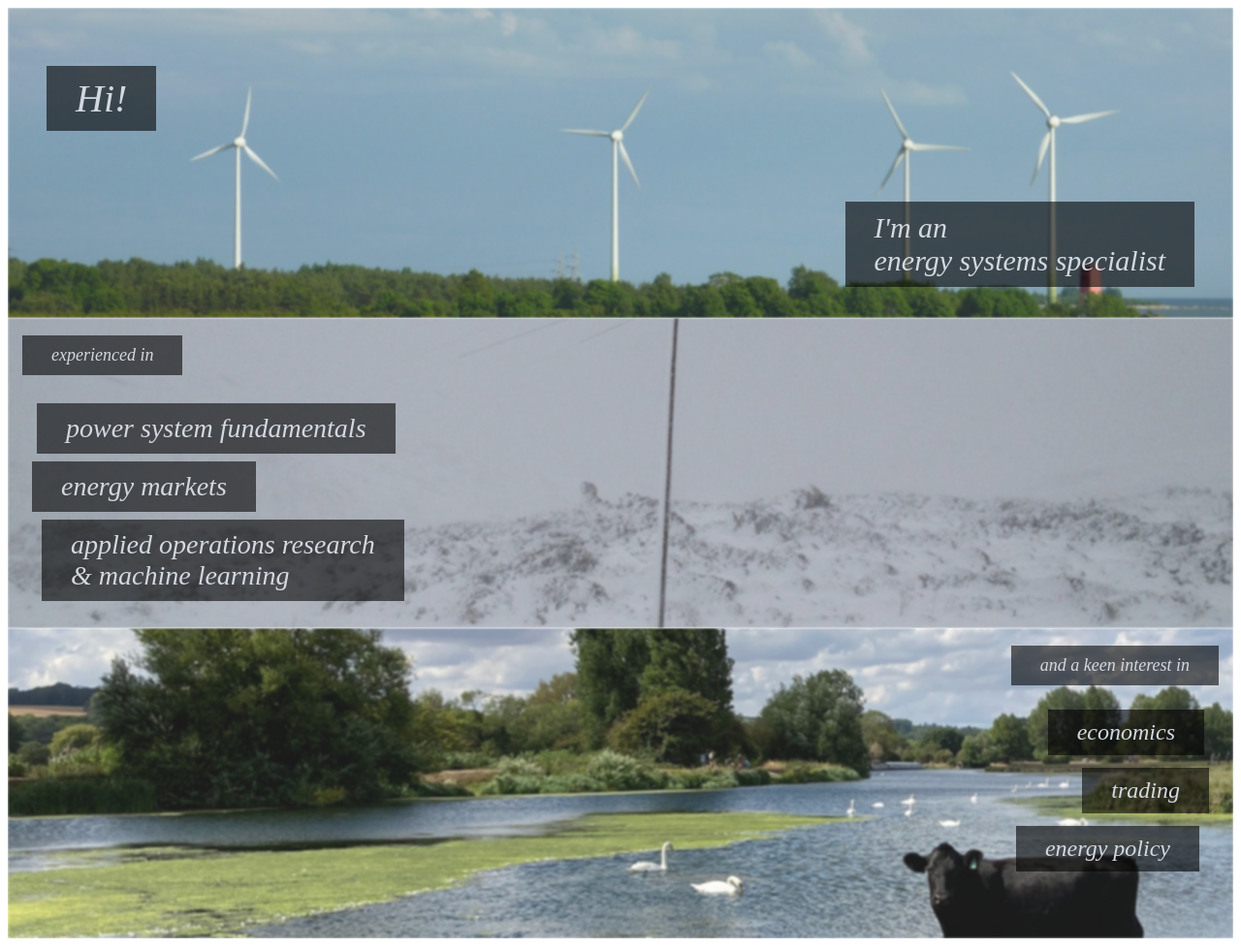
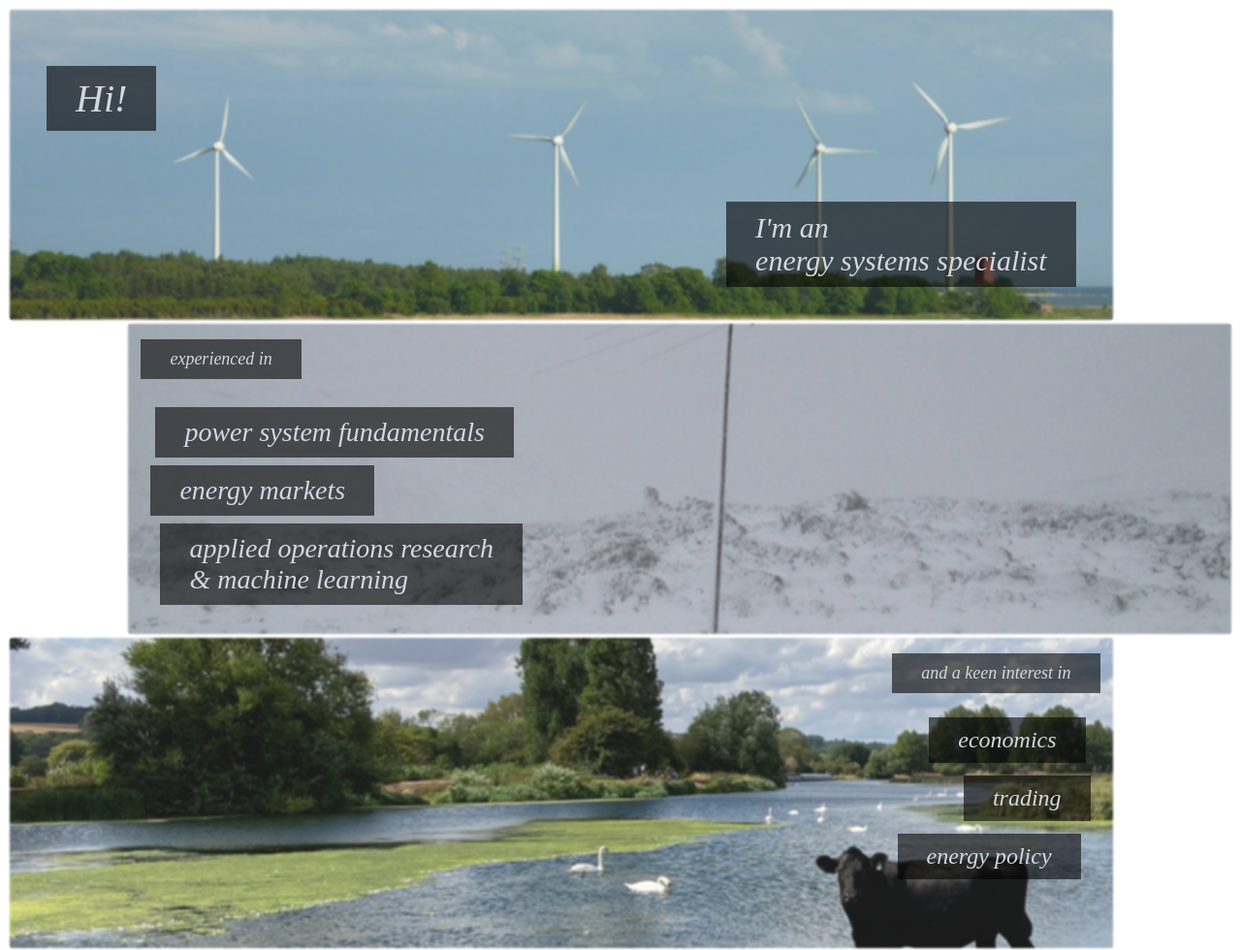
Before and after one commit to eloukarakis/eloukarakis.github.io, a plain HTML site: page about.html in a window 1280 px wide. Shown: the whole page at 97% size. Drawn offline with Linux system fonts and the light colour scheme.

Commit message:
tweak about

```diff
--- a/about.html
+++ b/about.html
@@ -21,6 +21,8 @@
         }
 
         div.pic{
+            border-radius: 8px;
+            padding: 2px;
             position: relative;
             overflow: hidden;
         }
@@ -29,7 +31,7 @@
 
     <body>
 
-        <div class="pic" style="width:100%; height:320px; float:left;">
+        <div class="pic" style="width:90%; height:320px; float:left;">
             <img class="show" src='./images/wind-farm-1.jpg'>
 
             <div class="txt" style="position: absolute; left:40px; top:20px; font-size:40px;">
@@ -41,7 +43,7 @@
 
         </div>
 
-        <div class="pic" style="width:100%; height:320px; float:left;">
+        <div class="pic" style="width:90%; height:320px; float:right;">
             <img class="show" src='./images/snowy-pole-1.jpg'>
 
             <div class="txt" style="position: absolute; left:15px; top:0px; font-size:18px;">
@@ -59,7 +61,7 @@
 
         </div>
 
-        <div class="pic" style="width:100%; height:320px; float:left;">
+        <div class="pic" style="width:90%; height:320px; float:left;">
             <img class="show" src='./images/trading-cow-1.jpg'>
 
             <div class="txt" style="position: absolute; right:15px; top:0px; font-size:18px;">
@@ -77,5 +79,6 @@
 
         </div>
 
+
     </body>
 </html>
```
